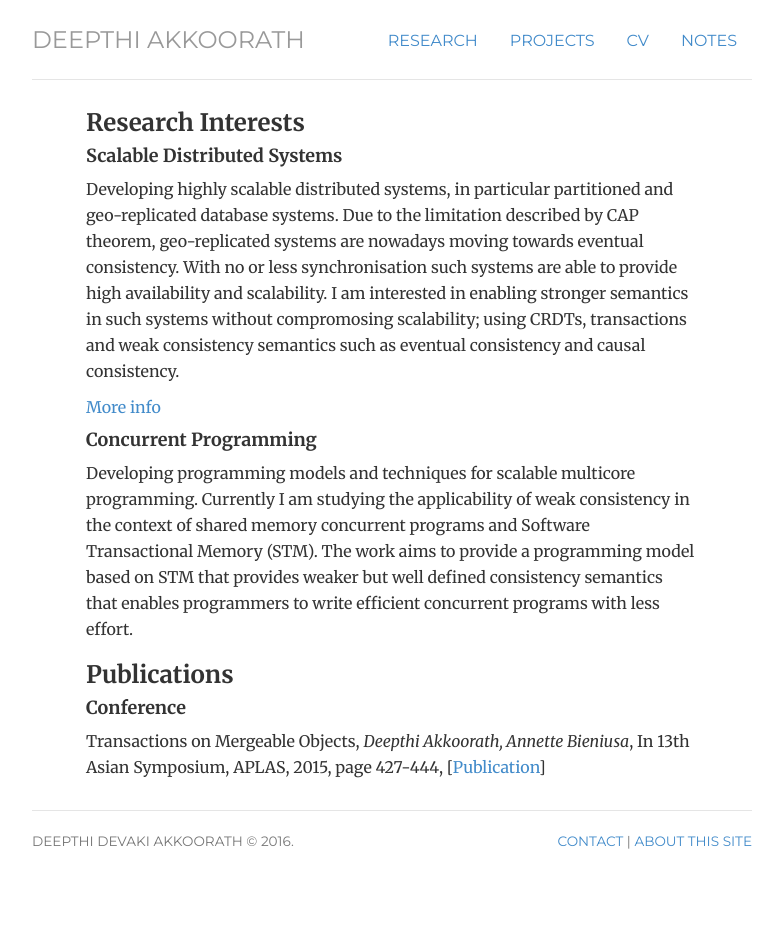
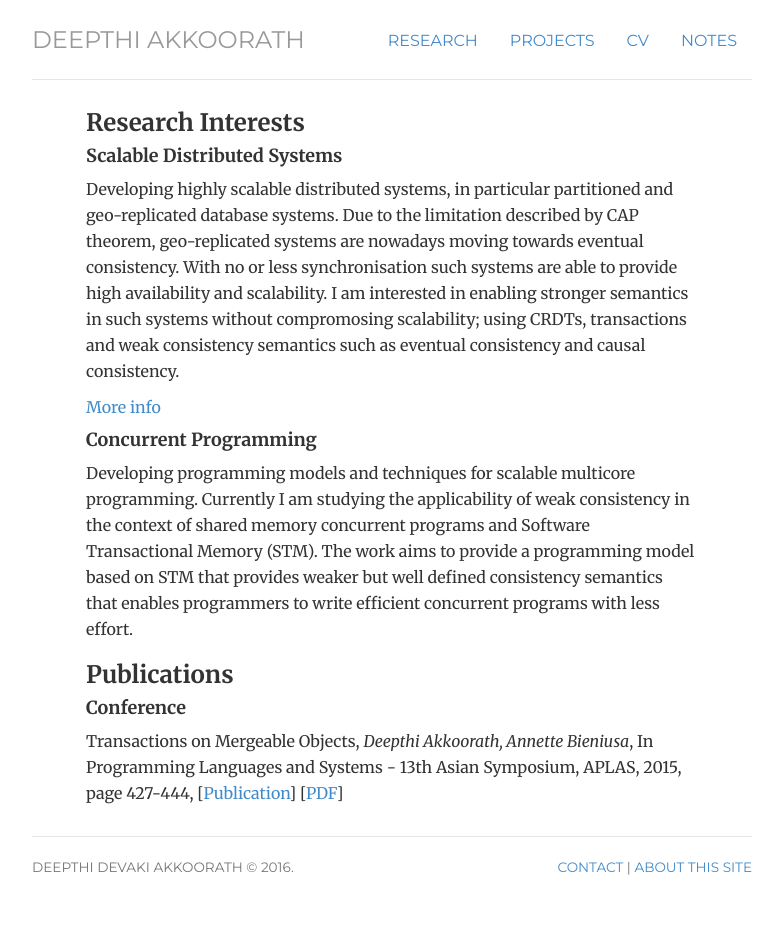
Before and after one commit to thekkedam/dd, a Jekyll site: the page built from research/index.html, in a window 1280 px wide. Shown: the whole page, without its empty margins (248-1031 px from the left). Built offline with Jekyll 4.4.1, drawn with Linux system fonts in a browser that asks for light colours; before the commit the page ends 903 px from its top, so only the background shows below that.

Commit message:
Updated-01-07-2016-12:13

```diff
--- a/_data/publications.yml
+++ b/_data/publications.yml
@@ -3,7 +3,7 @@
     id: mtm2015
     year: 2015
     isbn: 978-3-319-26528-5
-    conference: 13th Asian Symposium, APLAS
+    conference: Programming Languages and Systems - 13th Asian Symposium, APLAS
     booktitle: Programming Languages and Systems
     volume: 9458
     series: Lecture Notes in Computer Science
@@ -14,3 +14,4 @@
     author: Deepthi Akkoorath, Annette Bieniusa
     pages: 427-444
     language: English
+    pdf: /files/Transactions_on_Mergeable_Objects-Akkoorath-Bieniusa.pdf
```
